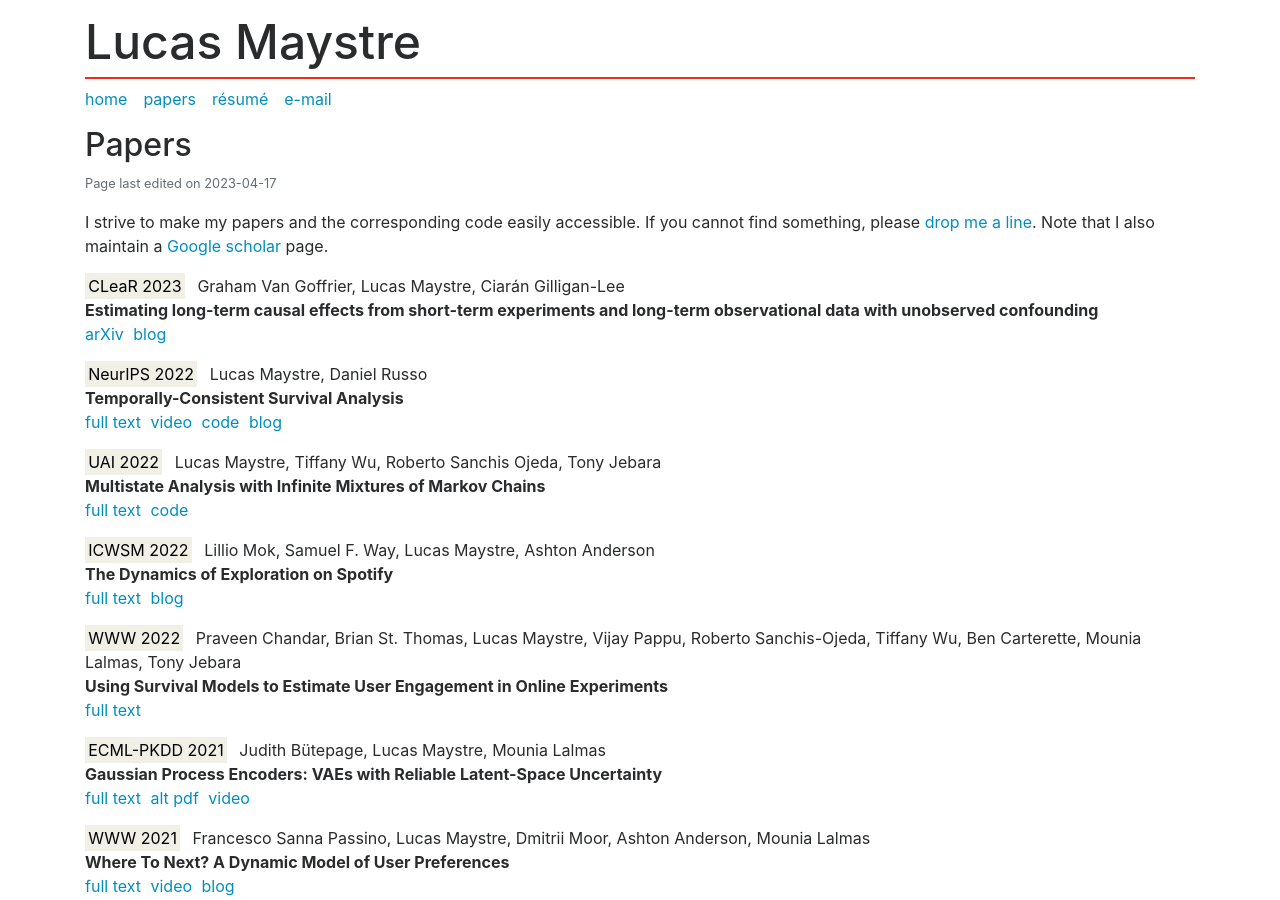
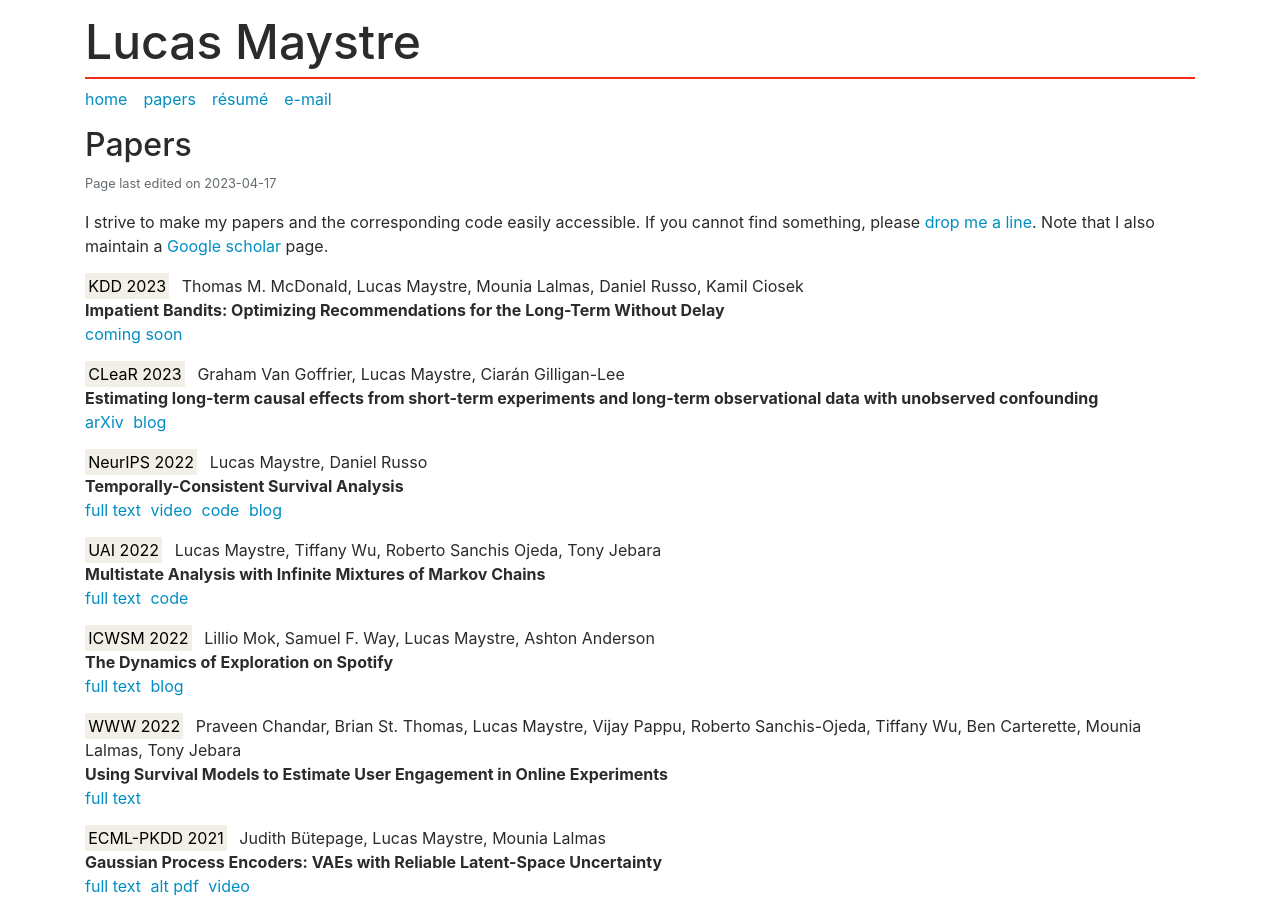
Before and after one commit to lucasmaystre/lum-web, a Jekyll site: the page built from papers.md, in a window 1280 px wide and 900 px high. Built offline with Jekyll 4.4.1, drawn with Linux system fonts in a browser that asks for light colours.

Commit message:
Adding KDD 2023 paper.

```diff
--- a/_data/papers.yml
+++ b/_data/papers.yml
@@ -1,3 +1,11 @@
+mcdonald2023impatient:
+  venue: KDD 2023
+  title: "Impatient Bandits: Optimizing Recommendations for the Long-Term
+      Without Delay"
+  authors: Thomas M. McDonald, Lucas Maystre, Mounia Lalmas, Daniel Russo, Kamil Ciosek
+  links:
+    coming soon: \#
+
 vangoffrier2023estimating:
   venue: CLeaR 2023
   title: "Estimating long-term causal effects from short-term experiments and
--- a/papers.md
+++ b/papers.md
@@ -9,6 +9,7 @@ I strive to make my papers and the corresponding code easily accessible. If you
 cannot find something, please [drop me a line][1]. Note that I also maintain a
 [Google scholar][2] page.
 
+{% include paper.html key="mcdonald2023impatient" %}
 {% include paper.html key="vangoffrier2023estimating" %}
 {% include paper.html key="maystre2022temporally" %}
 {% include paper.html key="maystre2022multistate" %}
```
